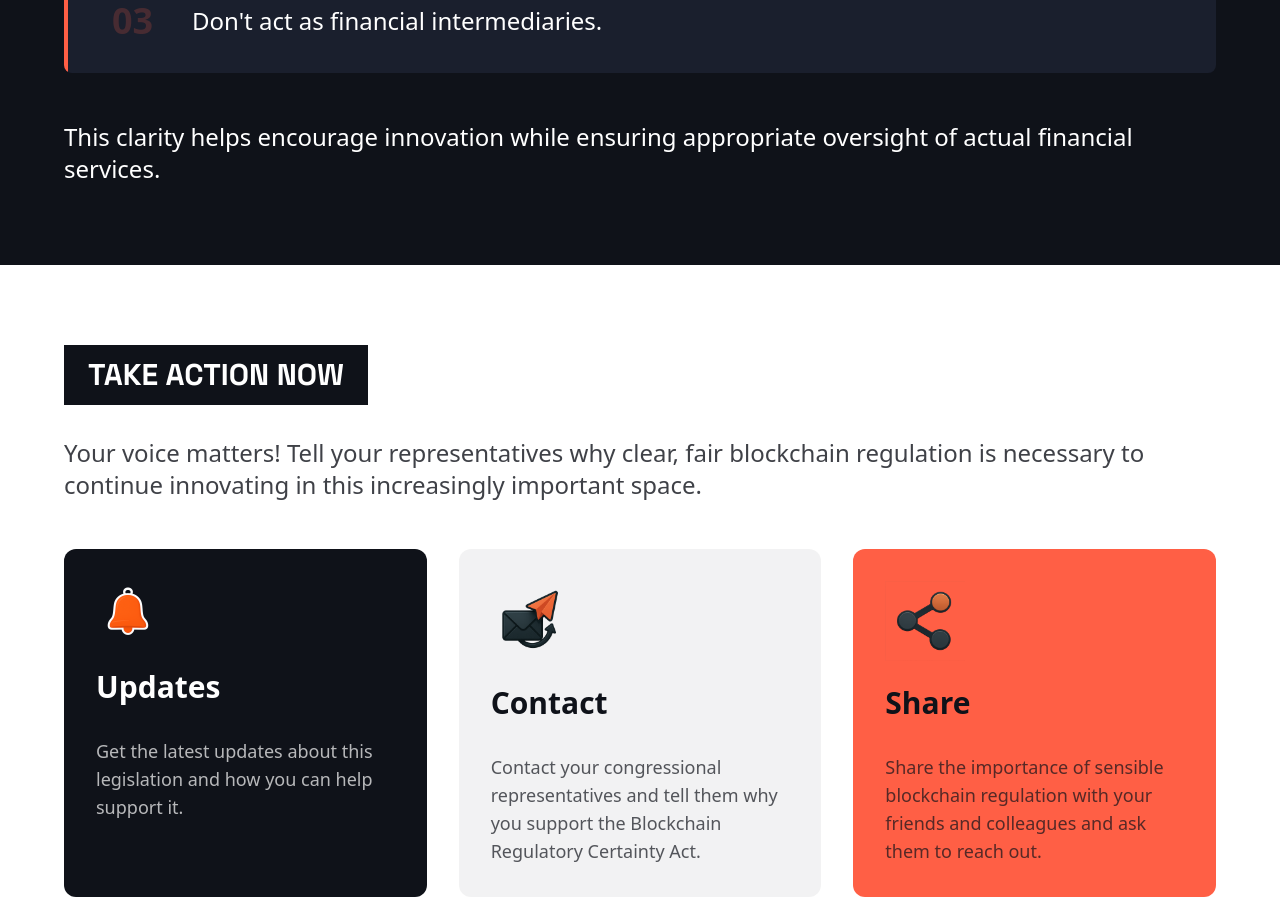
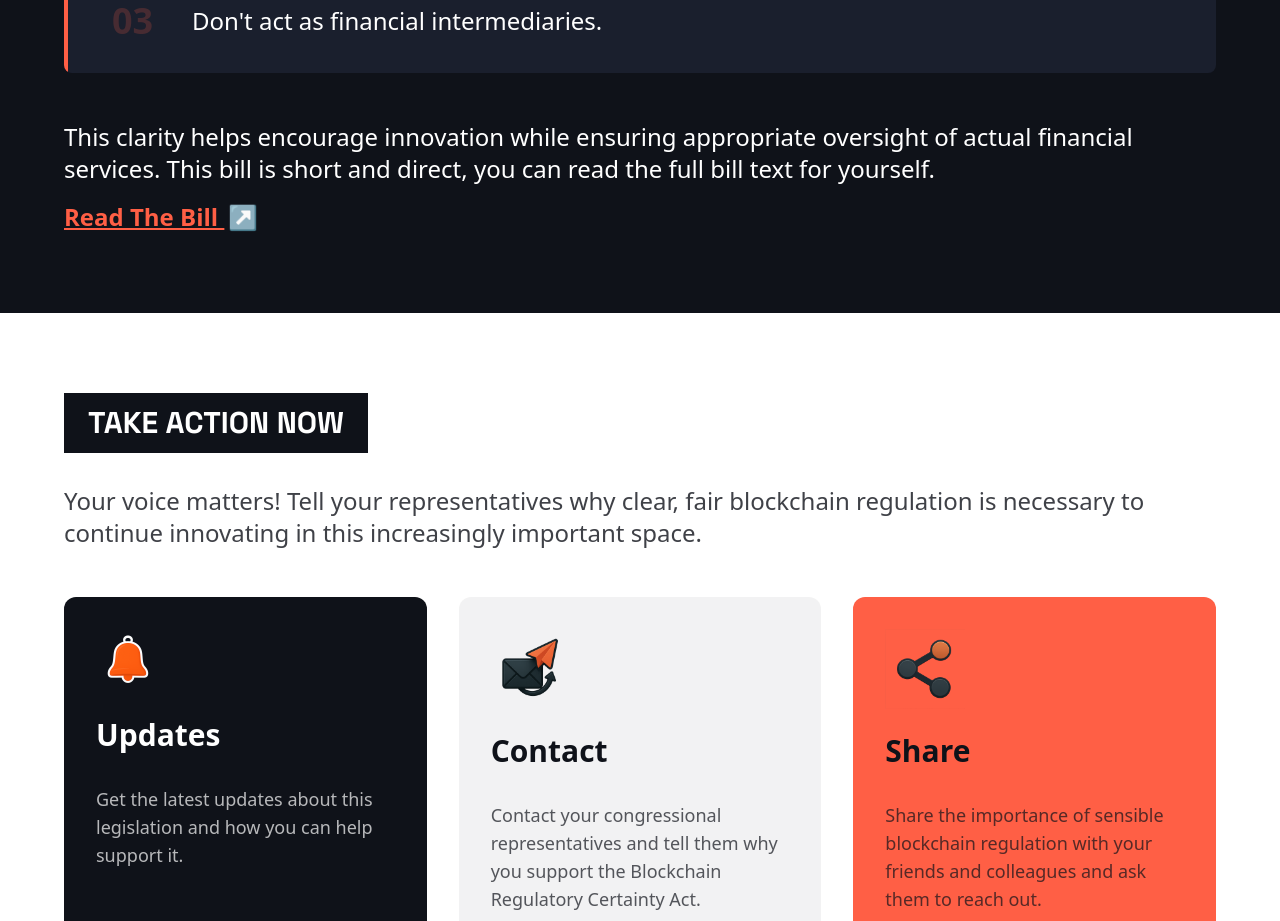
Before and after one commit to swedishfrenchpress/save-our-wallets, a Nuxt app: page / in a window 1280 px wide. Shown: the part 4520-5441 px from the top of the page. Built offline with nearby package versions, Linux system fonts and the light colour scheme.

Commit message:
added read the bill link under 'what the bill does' section.

```diff
--- a/pages/index.vue
+++ b/pages/index.vue
@@ -362,8 +362,18 @@
         <!-- Conclusion text - full width to match boxes -->
         <div>
           <p class="text-lg md:text-2xl text-white leading-relaxed">
-            This clarity helps encourage innovation while ensuring appropriate oversight of actual financial services.
+            This clarity helps encourage innovation while ensuring appropriate oversight of actual financial services. This bill is short and direct, you can read the full bill text for yourself.
           </p>
+          <!-- Secondary CTA: Read The Bill -->
+          <a
+            href="https://emmer.house.gov/_cache/files/3/9/391fb470-d4a5-4eef-aedd-df1626dfb21a/BDDB1A4E71AE7CE1CBFABC4AB43BFCB2B087D8654CEACBCF0BC3EF5792D67A7A.brca-119.pdf"
+            target="_blank"
+            rel="noopener noreferrer"
+            class="animated-link underline text-coral-500 hover:text-coral-400 font-semibold mt-4 inline-block text-lg md:text-2xl transition-colors duration-200"
+          >
+            Read The Bill
+            <span aria-hidden="true" class="ml-1 arrow-animate">↗</span>
+          </a>
         </div>
       </div>
     </section>
@@ -568,4 +578,13 @@ onUnmounted(() => {
 .font-sedgwick {
   font-family: 'Sedgwick Ave', cursive;
 }
+
+.animated-link .arrow-animate {
+  display: inline-block;
+  transition: transform 0.25s cubic-bezier(0.4,0,0.2,1);
+}
+
+.animated-link:hover .arrow-animate {
+  transform: translateX(6px) scale(1.1);
+}
 </style>
```
